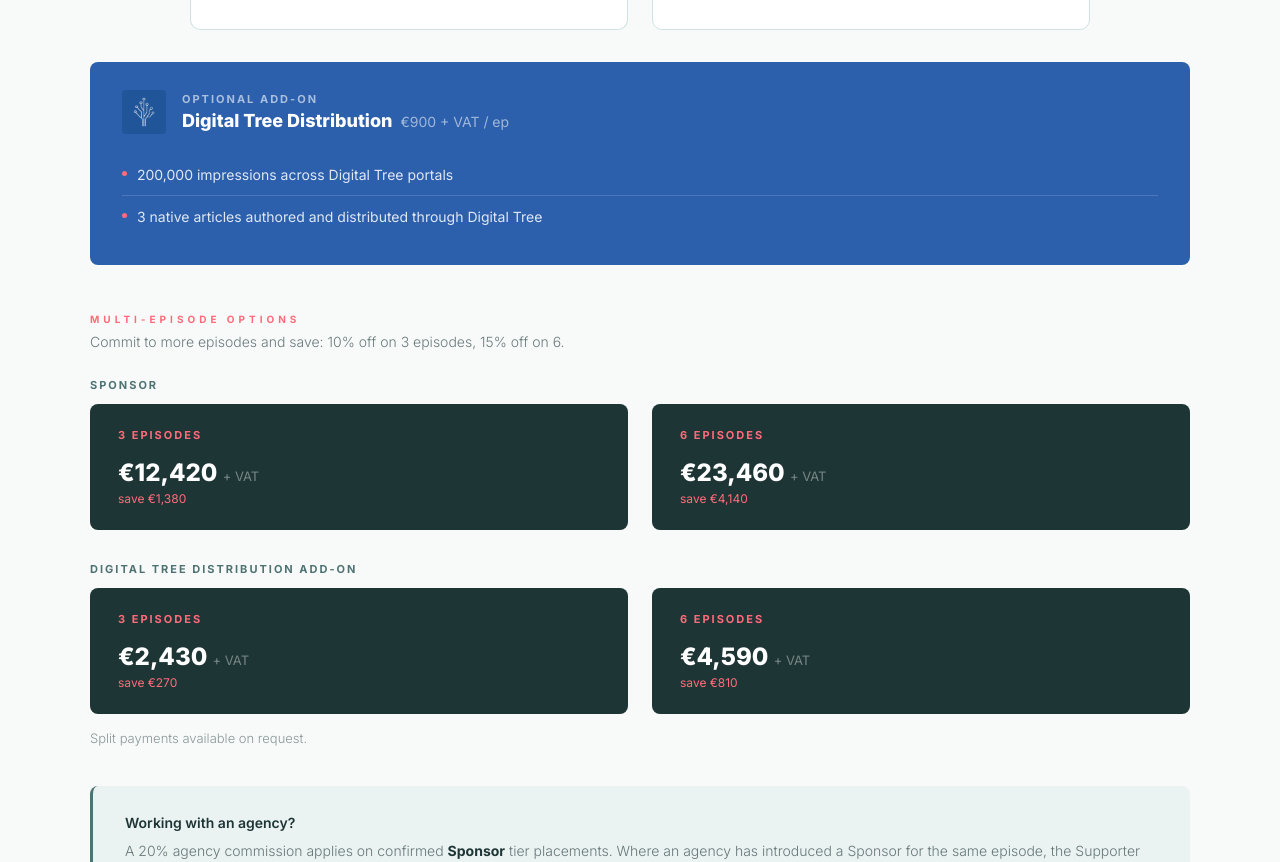
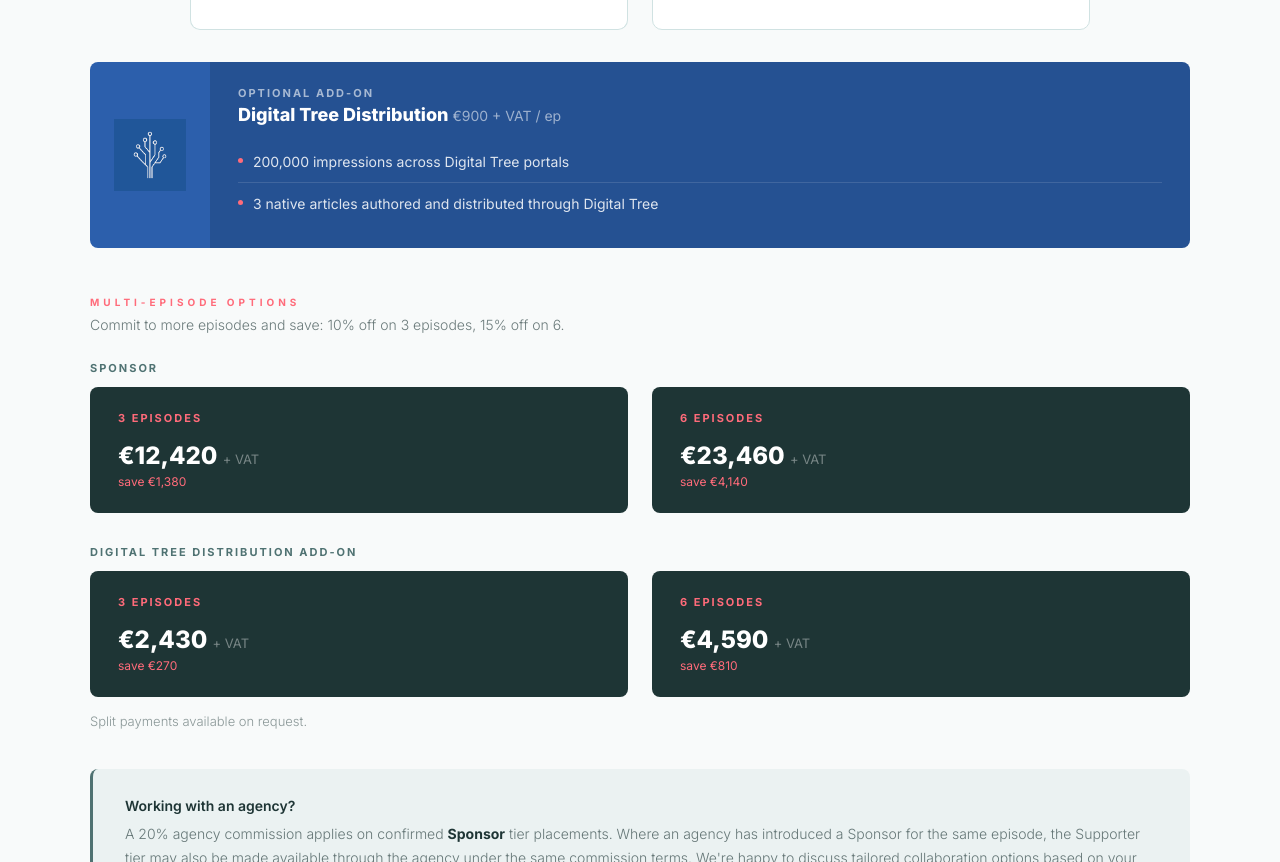
Before and after one commit to wecomeone-marketing/decks, a plain HTML site: page roundup-collaborations/index.html in a window 1280 px wide. Shown: the part 5105-5967 px from the top of the page. Drawn offline with Linux system fonts and the light colour scheme.

Commit message:
Add files via upload

```diff
--- a/roundup-collaborations/index.html
+++ b/roundup-collaborations/index.html
@@ -1013,17 +1013,15 @@
     </div>
 
     <!-- DIGITAL TREE ADD-ON -->
-    <div class="fade-in" style="margin-top:32px;padding:28px 32px;background:#2C5FAC;border-radius:8px;">
-      <div style="display:flex;align-items:center;gap:16px;flex-wrap:wrap;margin-bottom:20px;">
-        <img src="digital-tree-logo.png" alt="Digital Tree" style="height:44px;width:auto;border-radius:4px;display:block;">
-        <div>
-          <p style="font-size:11px;font-weight:700;letter-spacing:2px;text-transform:uppercase;color:rgba(255,255,255,0.6);margin-bottom:4px;">Optional Add-on</p>
-          <p style="font-size:18px;font-weight:800;color:var(--white);">Digital Tree Distribution &nbsp;<span style="font-size:14px;font-weight:400;color:rgba(255,255,255,0.55);">€900 + VAT / ep</span></p>
-        </div>
+    <div class="fade-in" style="margin-top:32px;border-radius:8px;overflow:hidden;background:#2C5FAC;display:flex;align-items:stretch;">
+      <div style="flex:0 0 auto;display:flex;align-items:center;justify-content:center;padding:28px 24px;">
+        <img src="digital-tree-logo.png" alt="Digital Tree" style="height:72px;width:auto;display:block;">
       </div>
-      <div>
-        <div class="tier-feature" style="color:rgba(255,255,255,0.85);border-color:rgba(255,255,255,0.15);margin-bottom:0;">200,000 impressions across Digital Tree portals</div>
-        <div class="tier-feature" style="color:rgba(255,255,255,0.85);border-color:rgba(255,255,255,0.15);">3 native articles authored and distributed through Digital Tree</div>
+      <div style="flex:1;background:rgba(0,0,0,0.15);padding:24px 28px;">
+        <p style="font-size:11px;font-weight:700;letter-spacing:2px;text-transform:uppercase;color:rgba(255,255,255,0.6);margin-bottom:4px;">Optional Add-on</p>
+        <p style="font-size:18px;font-weight:800;color:var(--white);margin-bottom:16px;">Digital Tree Distribution <span style="font-size:14px;font-weight:400;color:rgba(255,255,255,0.55);">€900 + VAT / ep</span></p>
+        <div class="tier-feature" style="color:rgba(255,255,255,0.85);border-color:rgba(255,255,255,0.12);">200,000 impressions across Digital Tree portals</div>
+        <div class="tier-feature" style="color:rgba(255,255,255,0.85);border-color:rgba(255,255,255,0.12);">3 native articles authored and distributed through Digital Tree</div>
       </div>
     </div>
 
```
